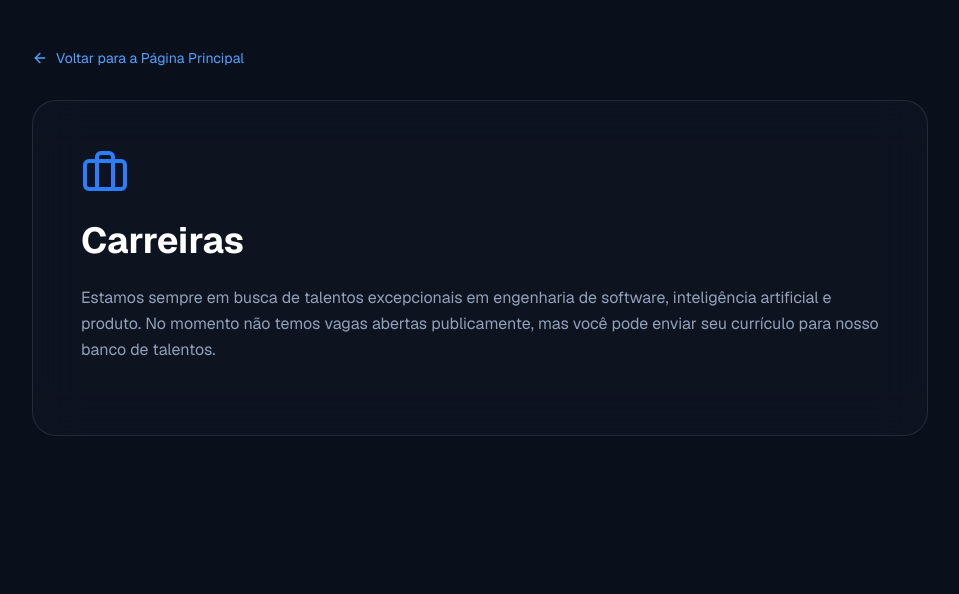
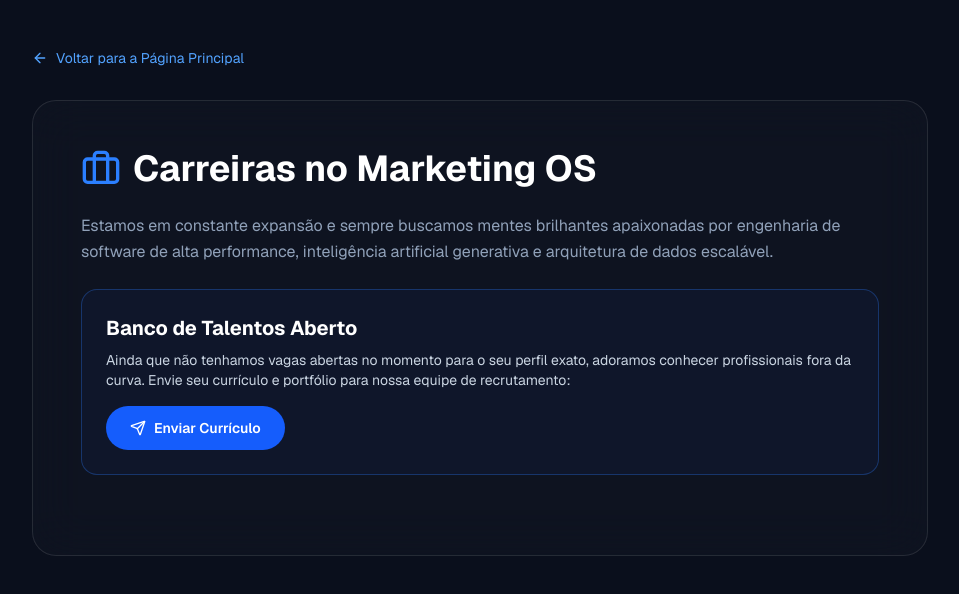
Before and after one commit to felipecarnaubasp-dot/marketing-intelligence-os, a Next.js app: page /carreiras in a window 1280 px wide. Shown: the top 594 px of the page, without its empty margins (160-1119 px from the left). Built offline with nearby package versions, Linux system fonts and the light colour scheme.

Commit message:
Update page.tsx

```diff
--- a/app/carreiras/page.tsx
+++ b/app/carreiras/page.tsx
@@ -1,7 +1,7 @@
 "use client";
 import React from 'react';
 import Link from 'next/link';
-import { Briefcase, ArrowLeft } from 'lucide-react';
+import { Briefcase, ArrowLeft, Send } from 'lucide-react';
 
 export default function CarreirasPage() {
   return (
@@ -11,11 +11,23 @@ export default function CarreirasPage() {
           <ArrowLeft className="w-4 h-4" /> Voltar para a Página Principal
         </Link>
         <div className="p-8 md:p-12 rounded-3xl bg-white/[0.02] border border-white/10 backdrop-blur-xl">
-          <Briefcase className="w-12 h-12 text-blue-500 mb-6" />
-          <h1 className="text-3xl md:text-4xl font-bold text-white mb-6">Carreiras</h1>
+          <div className="flex items-center gap-3 mb-6">
+            <Briefcase className="w-10 h-10 text-blue-500" />
+            <h1 className="text-3xl md:text-4xl font-bold text-white">Carreiras no Marketing OS</h1>
+          </div>
           <p className="text-slate-400 leading-relaxed mb-6">
-            Estamos sempre em busca de talentos excepcionais em engenharia de software, inteligência artificial e produto. No momento não temos vagas abertas publicamente, mas você pode enviar seu currículo para nosso banco de talentos.
+            Estamos em constante expansão e sempre buscamos mentes brilhantes apaixonadas por engenharia de software de alta performance, inteligência artificial generativa e arquitetura de dados escalável.
           </p>
+
+          <div className="p-6 rounded-2xl bg-blue-950/20 border border-blue-500/30 mb-8">
+            <h3 className="text-xl font-bold text-white mb-2">Banco de Talentos Aberto</h3>
+            <p className="text-sm text-slate-300 mb-4">
+              Ainda que não tenhamos vagas abertas no momento para o seu perfil exato, adoramos conhecer profissionais fora da curva. Envie seu currículo e portfólio para nossa equipe de recrutamento:
+            </p>
+            <a href="mailto:carreiras@marketingos.shop" className="inline-flex items-center gap-2 px-6 py-3 rounded-full bg-blue-600 hover:bg-blue-500 text-white font-semibold text-sm transition">
+              <Send className="w-4 h-4" /> Enviar Currículo
+            </a>
+          </div>
         </div>
       </div>
     </div>
```
